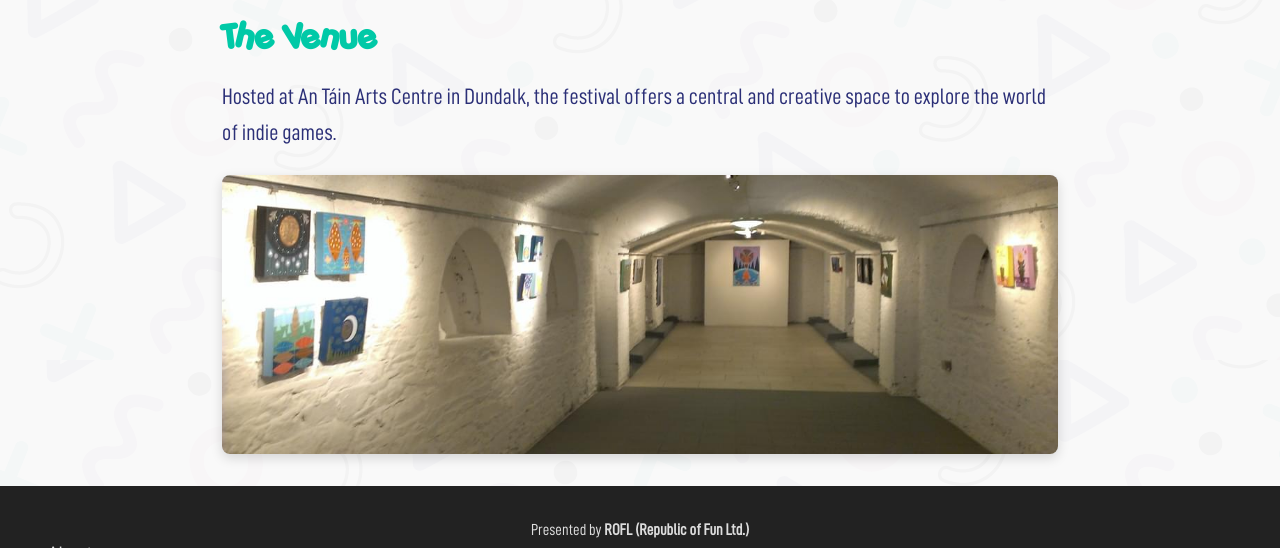
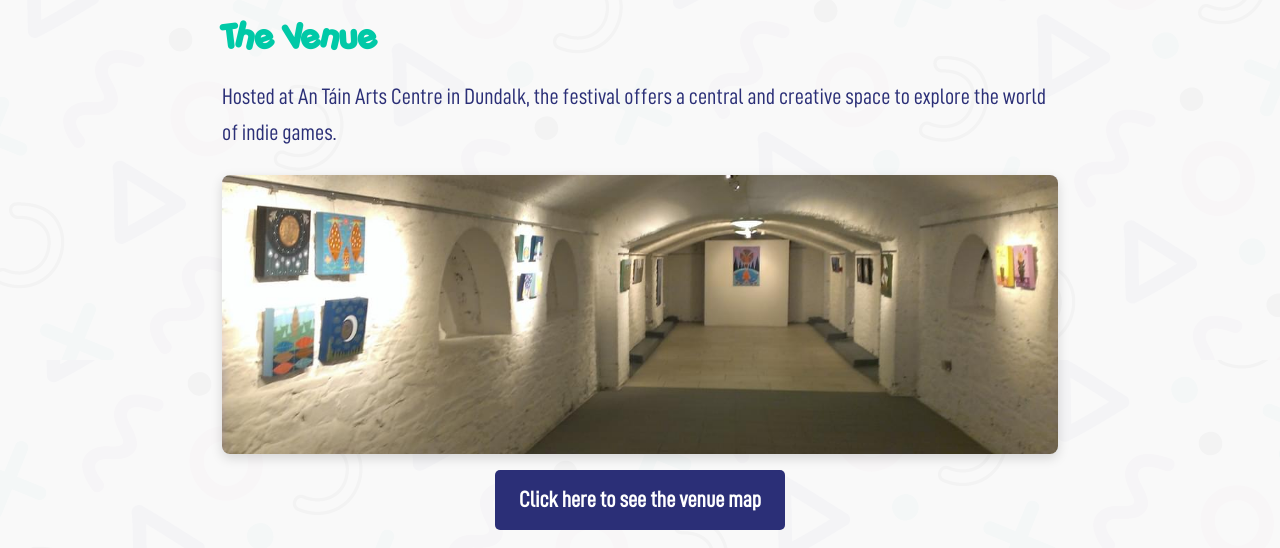
Before and after one commit to republicoffunltd/PlayThisIGF, a plain HTML site: page index.html in a window 1280 px wide. Shown: the part 1304-1852 px from the top of the page. Drawn offline with Linux system fonts and the light colour scheme; files whose address does not match are found by name.

Commit message:
Added Link to Map

```diff
--- a/index.html
+++ b/index.html
@@ -58,6 +58,7 @@
       <h2>The Venue</h2>
       <p>Hosted at An Táin Arts Centre in Dundalk, the festival offers a central and creative space to explore the world of indie games.</p>
       <img src="images/an_tain.jpg" alt="An Táin Arts Centre in Dundalk" class="venue-image">
+      <a href="https://republicoffunltd.github.io/interactive_floorplan/"target="_blank" class="btn venue-btn">Click here to see the venue map</a>
     </section>
   </main>
 
--- a/styles.css
+++ b/styles.css
@@ -160,6 +160,18 @@ main {
   margin: 1.5rem auto 0;
   border-radius: 8px;
   box-shadow: 0 4px 12px rgba(0,0,0,0.15);
+}
+
+.venue-btn {
+  display: block;
+  width: fit-content;
+  margin: 1rem auto 0;
+  text-align: center;
+  background-color: #2b2f77;
+}
+
+.venue-btn:hover {
+  background-color: #00c9a7;
 }
 
 /* Footer */
```
